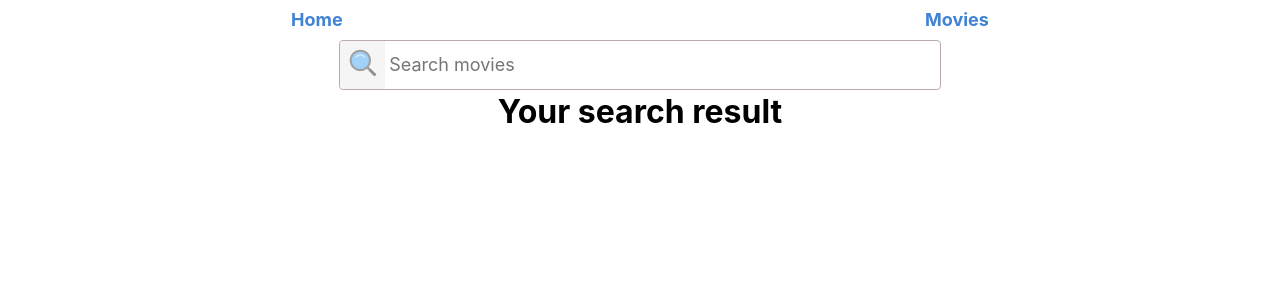
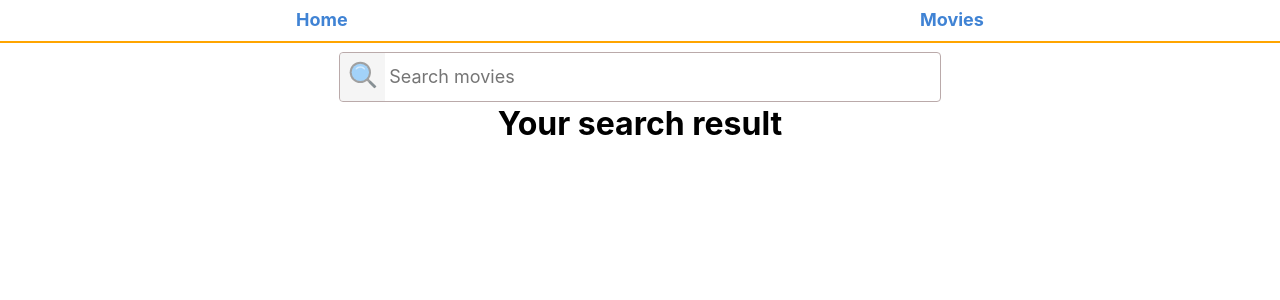
Before and after one commit to IrynaDidkivska/goit-react-hw-05-movies, a React (Create React App) app: page /goit-react-hw-05-movies/movies in a window 1280 px wide. Shown: the top 300 px of the page. Built offline with nearby package versions, Linux system fonts and the light colour scheme.

Commit message:
trending movie fixed

```diff
--- a/src/components/Layout/Layout.jsx
+++ b/src/components/Layout/Layout.jsx
@@ -1,6 +1,11 @@
 import React, { Suspense } from 'react';
 import { Outlet } from 'react-router-dom';
-import { StyledLink, StyledList, StyledOutlet } from './Layout.styled';
+import {
+  StyledHeader,
+  StyledLink,
+  StyledList,
+  StyledOutlet,
+} from './Layout.styled';
 import { Loader } from 'components/Loader/Loader';
 
 export const Layout = () => {
@@ -9,7 +14,8 @@ export const Layout = () => {
     { title: 'Movies', src: '/movies' },
   ];
   return (
-    <>
+    <main>
+      <StyledHeader>
         <nav>
           <StyledList>
             {pages.map(page => (
@@ -19,11 +25,13 @@ export const Layout = () => {
             ))}
           </StyledList>
         </nav>
+      </StyledHeader>
+
       <StyledOutlet>
         <Suspense fallback={<Loader />}>
           <Outlet />
         </Suspense>
       </StyledOutlet>
-    </>
+    </main>
   );
 };
--- a/src/components/Layout/Layout.styled.js
+++ b/src/components/Layout/Layout.styled.js
@@ -1,6 +1,10 @@
 import { NavLink } from 'react-router-dom';
 import { styled } from 'styled-components';
 
+export const StyledHeader = styled.header`
+  padding: 10px;
+  border-bottom: 2px orange solid;
+`;
 export const StyledList = styled.ul`
   display: flex;
   align-items: center;
@@ -12,7 +16,6 @@ export const StyledLink = styled(NavLink)`
   align-items: center;
   justify-content: center;
   gap: 5px;
-  margin-top: 10px;
   font-size: 18px;
   font-weight: 700;
   color: #4083d4;
@@ -25,4 +28,6 @@ export const StyledLink = styled(NavLink)`
 
 export const StyledOutlet = styled.div`
   padding: 0 15px 0 15px;
+  display: block;
+  margin: 0 auto;
 `;
--- a/src/index.js
+++ b/src/index.js
@@ -9,11 +9,11 @@ import { ToastContainer } from 'react-toastify';
 import 'react-toastify/dist/ReactToastify.css';
 
 ReactDOM.createRoot(document.getElementById('root')).render(
-  <React.StrictMode>
+  <>
     <BrowserRouter basename="goit-react-hw-05-movies">
       <App />
       <Global />
       <ToastContainer autoClose={1500} />
     </BrowserRouter>
-  </React.StrictMode>
+  </>
 );
--- a/src/pages/Home/Home.jsx
+++ b/src/pages/Home/Home.jsx
@@ -1,7 +1,8 @@
 import React, { useEffect, useState } from 'react';
-import { StyledHomeTitle, StyledLink } from './Home.styled';
+import { Icon, StyledHomeTitle, StyledLink } from './Home.styled';
 import { fetchTrendingMovies } from 'services/api';
 import { useLocation } from 'react-router-dom';
+// import { SiThemoviedatabase } from 'react-icons/si';
 
 const Home = () => {
   const [movies, setMovies] = useState([]);
@@ -18,6 +19,7 @@ const Home = () => {
         {movies.map(trendmovies => (
           <li key={trendmovies.id}>
             <StyledLink to={`movies/${trendmovies.id}`} state={{ location }}>
+              <Icon />
               {trendmovies.title}
             </StyledLink>
           </li>
--- a/src/pages/Home/Home.styled.js
+++ b/src/pages/Home/Home.styled.js
@@ -1,3 +1,4 @@
+import { SiThemoviedatabase } from 'react-icons/si';
 import { Link } from 'react-router-dom';
 import { styled } from 'styled-components';
 
@@ -9,8 +10,9 @@ export const StyledHomeTitle = styled.h1`
 
 export const StyledLink = styled(Link)`
   display: flex;
-  flex-direction: column;
-  gap: 5px;
+  flex-direction: row;
+  align-items: center;
+  gap: 10px;
   margin-top: 10px;
   margin-left: 30px;
   font-weight: 500;
@@ -21,3 +23,9 @@ export const StyledLink = styled(Link)`
     font-weight: 600;
   }
 `;
+
+export const Icon = styled(SiThemoviedatabase)`
+  color: orange;
+  width: 1.5em;
+  height: 1.5em;
+`;
--- a/src/services/api.js
+++ b/src/services/api.js
@@ -6,7 +6,7 @@ const API_KEY = 'd7edc5f9c6032a710ce2eb6fede0fed8';
 export const fetchTrendingMovies = async () => {
   try {
     const data = await axios.get(
-      `trending/all/day?api_key=${API_KEY}&language=en-US`
+      `trending/movie/day?api_key=${API_KEY}&language=en-US`
     );
     return data;
   } catch (error) {
```
Lines whose indentation alone changed are shown as unchanged.
